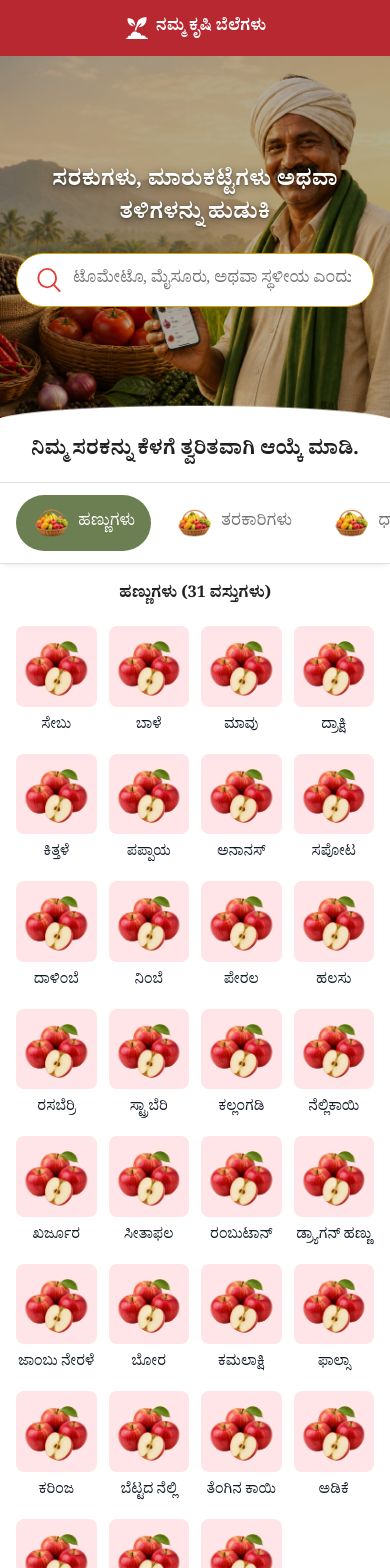
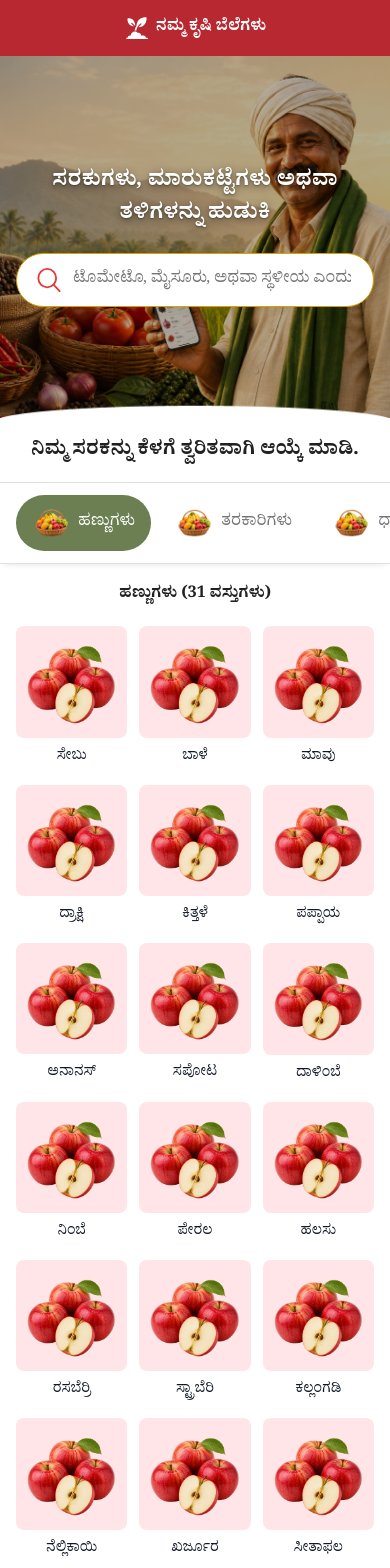
Before and after one commit to deanjohnsae-ctrl/Namma-Krishi-App, a React (Vite) app: page / in a window 390 px wide. Shown: the top 1568 px of the page. Built offline with nearby package versions, Linux system fonts and the light colour scheme.

Commit message:
Use three commodity columns on mobile

```diff
--- a/src/styles.css
+++ b/src/styles.css
@@ -348,7 +348,7 @@
 
 .commodity-grid {
   display: grid;
-  grid-template-columns: repeat(4, minmax(0, 1fr));
+  grid-template-columns: repeat(3, minmax(0, 1fr));
   gap: 16px 12px;
 }
 
```
